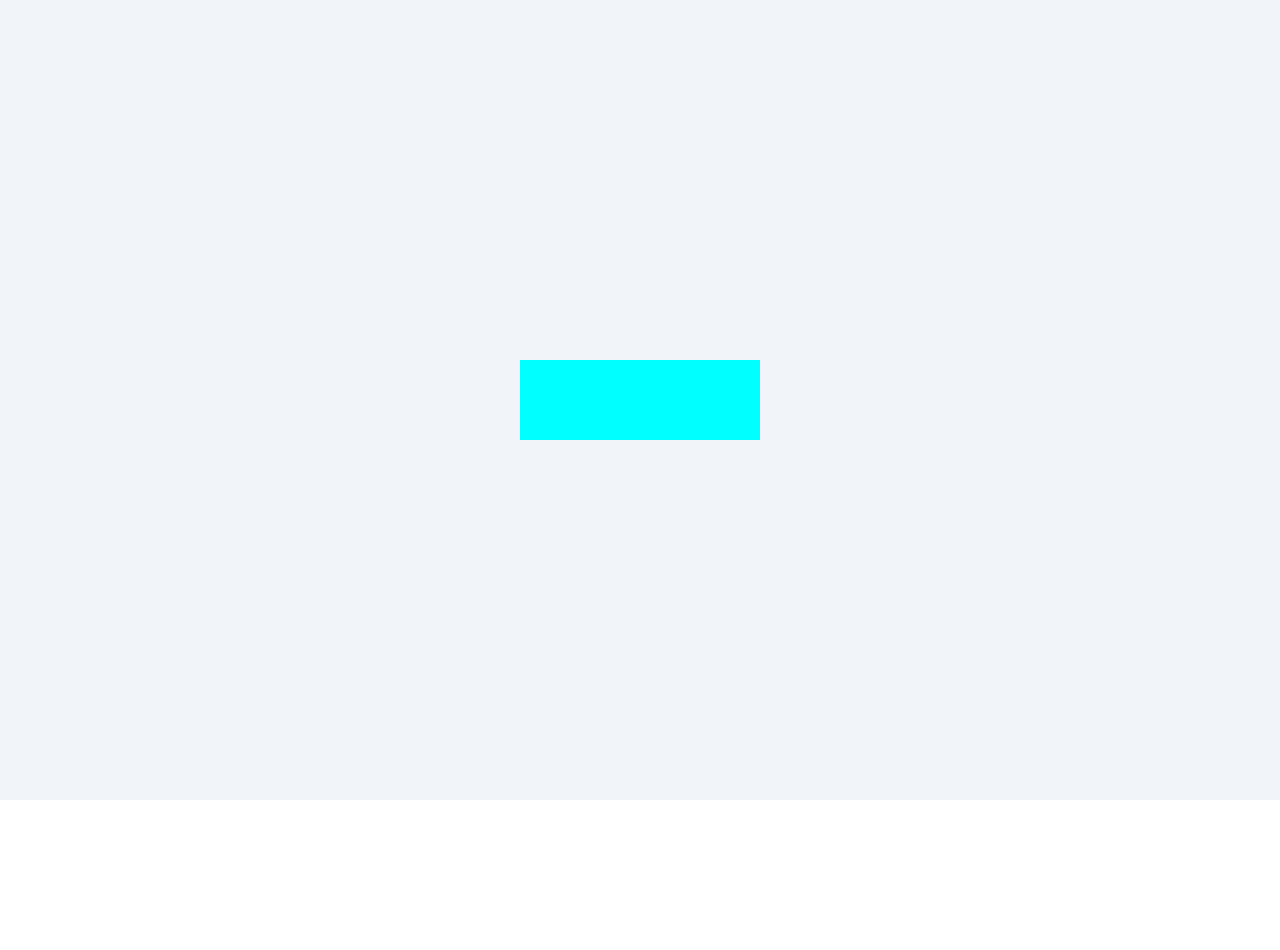
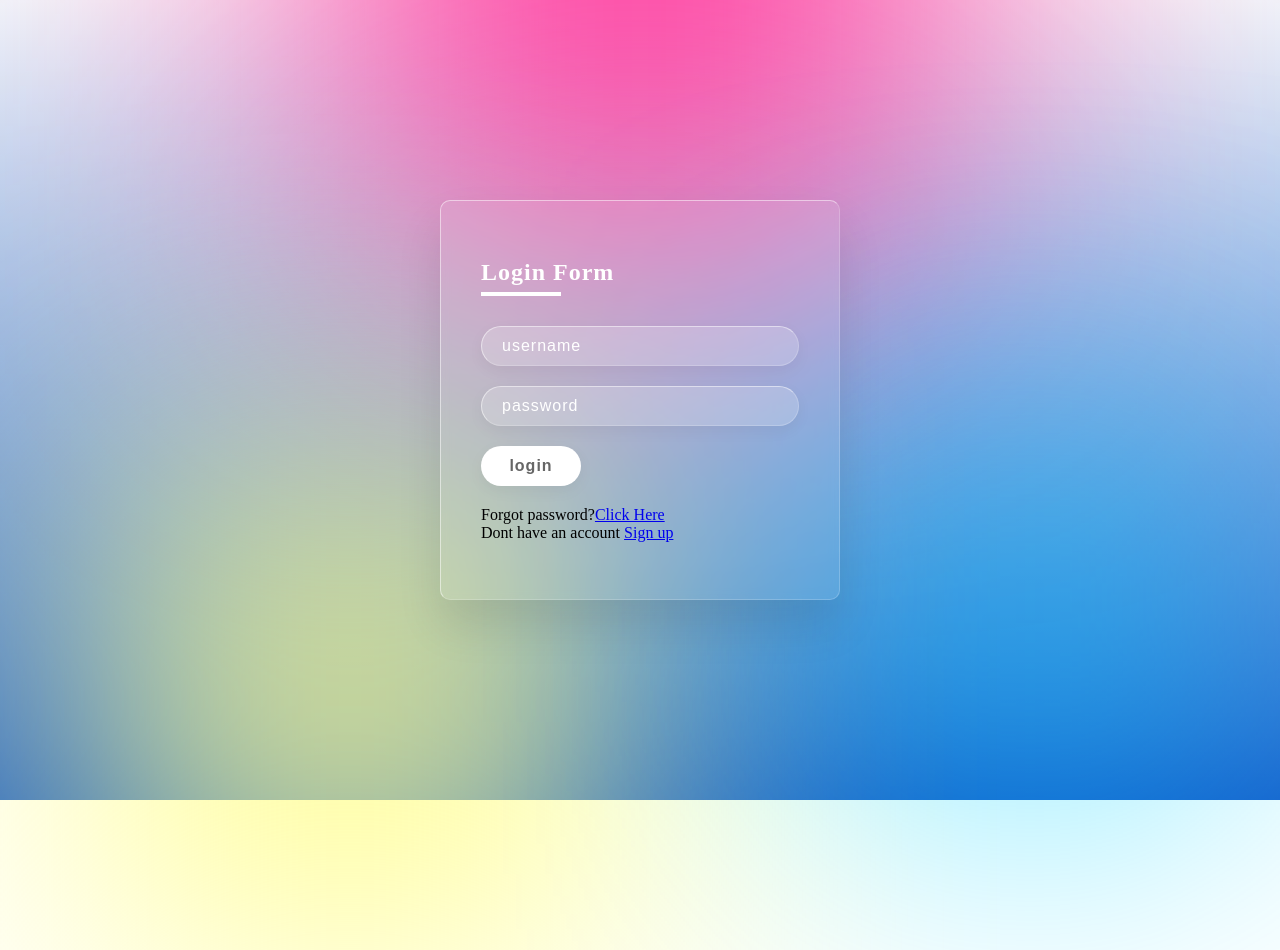
Before and after one commit to betteriq/New-things, a plain HTML site: page Login-Form/index.html in a window 1280 px wide. Before the commit the page ends 800 px from the top, so only its background shows below. Drawn offline with Linux system fonts and the light colour scheme.

Commit message:
first-step

```diff
--- a/Login-Form/index.html
+++ b/Login-Form/index.html
@@ -1,10 +1,10 @@
 <!DOCTYPE html>
 <html lang="en">
   <head>
-    <meta charset="UTF-8">
-    <meta http-equiv="X-UA-Compatible" content="IE=edge">
-    <meta name="viewport" content="width=device-width, initial-scale=1.0">
-    <link rel="stylesheet" href="./style.css">
+    <meta charset="UTF-8" />
+    <meta http-equiv="X-UA-Compatible" content="IE=edge" />
+    <meta name="viewport" content="width=device-width, initial-scale=1.0" />
+    <link rel="stylesheet" href="./style.css" />
     <title>Document</title>
   </head>
   <body>
@@ -12,6 +12,26 @@
       <div class="color"></div>
       <div class="color"></div>
       <div class="color"></div>
+      <div class="box">
+        <div class="container">
+          <div class="form">
+            <h2>Login Form</h2>
+            <form>
+              <div class="inputbox">
+                <input type="text" placeholder="username" />
+              </div>
+              <div class="inputbox">
+                <input type="password" placeholder="password" />
+              </div>
+              <div class="inputbox">
+                <input type="submit" value="login" />
+              </div>
+              <p class="forgot">Forgot password?<a href="#">Click Here</a></p>
+              <p class="forgot">Dont have an account <a href="#">Sign up</a></p>
+            </form>
+          </div>
+        </div>
+      </div>
     </section>
   </body>
 </html>
--- a/Login-Form/style.css
+++ b/Login-Form/style.css
@@ -12,11 +12,108 @@ section {
   justify-content: center;
   align-items: center;
   min-height: 100vh;
-  background: linear-gradient(to bottom, #f1f4f9, #f1f4f9);
+  background: linear-gradient(to bottom, #f1f4f9, #1b5fcc);
 }
-section .color{
-    /* position: absolute; */
-    background-color: aqua;
-    width: 10vh;
-    height: 10vh;
+section .color {
+  position: absolute;
+  filter: blur(150px);
 }
+section .color:nth-child(1) {
+  top: -350px;
+  width: 600px;
+  height: 600px;
+  background: #ff359b;
+}
+section .color:nth-child(2) {
+  bottom: -150px;
+  left: 100px;
+  width: 500px;
+  height: 500px;
+  background: #fffd87;
+}
+section .color:nth-child(3) {
+  bottom: 50px;
+  right: 100px;
+  width: 300px;
+  height: 300px;
+  background: #00d2ff;
+}
+.box {
+  position: relative;
+}
+.container {
+  position: relative;
+  width: 400px;
+  min-height: 400px;
+  background: rgba(255, 255, 255, 0.1);
+  border-radius: 10px;
+  display: flex;
+  justify-content: center;
+  align-items: center;
+  backdrop-filter: blur(5px);
+  box-shadow: 0 25px 45px rgba(0, 0, 0, 0.1);
+  border: 1px solid rgba(255, 255, 255, 0.5);
+  border-right: 1px solid rgba(255, 255, 255, 0.2);
+  border-bottom: 1px solid rgba(255, 255, 255, 0.2);
+}
+.form {
+  position: relative;
+  width: 100%;
+  height: 100%;
+  padding: 40px;
+}
+.form h2 {
+  position: relative;
+  color: #fff;
+  font-size: 24px;
+  font-weight: 600;
+  letter-spacing: 1px;
+  margin-bottom: 40px;
+}
+.form h2::before {
+  position: absolute;
+  content: "";
+  left: 0;
+  bottom: -10px;
+  width: 80px;
+  height: 4px;
+  background:#fff
+}
+.form .inputbox{
+  width: 100%;
+  margin-top: 20px;
+}
+.form .inputbox input{
+  width: 100%;
+  background: rgba(255, 255, 255, 0.2);
+  border: none;
+  outline: none;
+  padding: 10px 20px;
+  border-radius: 35px;
+  border: 1px solid rgba(255, 255, 255, 0.5);
+  border-right: 1px solid rgba(255, 255, 255, 0.2);
+  border-bottom: 1px solid rgba(255, 255, 255, 0.2);
+  font-size: 16px;
+  letter-spacing: 1px;
+  color: #fff;
+  box-shadow: 0px 5px 15px rgba(0, 0, 0, 0.05);
+}
+.form .inputbox input::placeholder{
+  color: #fff;
+}
+.form .inputbox input[type="submit"]{
+  background: #fff;
+  color: #666;
+  max-width: 100px;
+  cursor: pointer;
+  margin-bottom: 20px;
+  font-weight: 600;
+}
+.forget{
+  margin-top: 5px;
+  color: #fff;
+}
+.forget a{
+  color: #fff;
+  font-weight: 500;
+}
```
Lines whose indentation alone changed are shown as unchanged.
